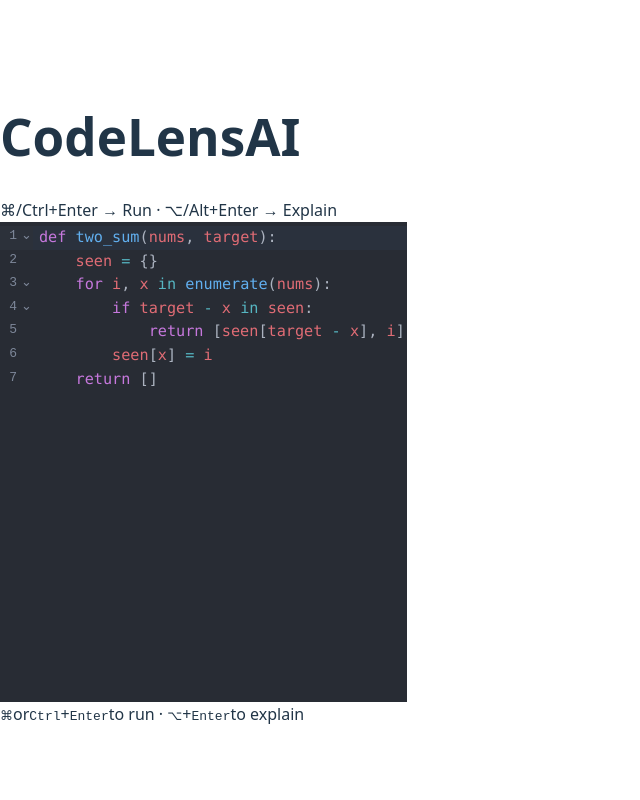
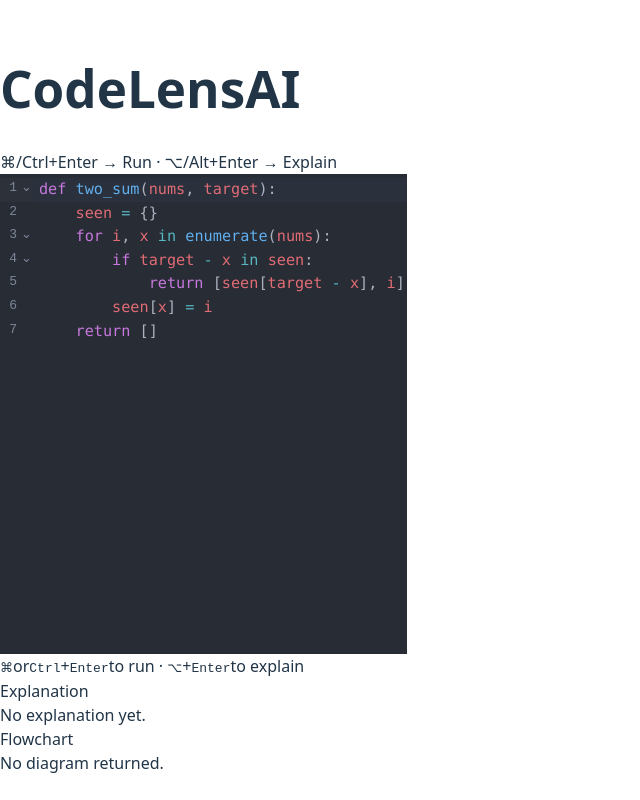
Before and after one commit to ishraqb/codelensai, a React app in the folder frontend/: page / in a window 1280 px wide. Shown: the whole page, without its empty margins (0-640 px from the left). Built offline with nearby package versions, Linux system fonts and the light colour scheme; the HTML template or start-up script is replaced by a standard one.

Commit message:
feat(ui): add results panel with Mermaid flowchart render

```diff
--- a/frontend/src/App.jsx
+++ b/frontend/src/App.jsx
@@ -1,5 +1,6 @@
 import { useState } from "react";
 import CodeEditor from "./components/CodeEditor";
+import OutputPanel from "./components/OutputPanel";
 
 export default function App() {
   const [code, setCode] = useState(
@@ -21,6 +22,7 @@
     setError("");
     setResult(null);
     try {
+      // Adjust URL if your route is different (e.g., /api/explain)
       const res = await fetch("http://127.0.0.1:8000/explain", {
         method: "POST",
         headers: { "Content-Type": "application/json" },
@@ -31,7 +33,7 @@
         throw new Error(msg || `HTTP ${res.status}`);
       }
       const data = await res.json();
-      setResult(data); // whatever your FastAPI returns (explanation rows, diagram, etc.)
+      setResult(data); // expects { explanation: [...], diagram: "mermaid graph", ... }
     } catch (e) {
       setError(String(e.message || e));
     } finally {
@@ -39,8 +41,8 @@
     }
   }
 
-  // Optional stub if you add a /run endpoint later
-  async function run() {
+  // Optional: wire this later to a /run endpoint
+  function run() {
     alert("Run not implemented yet — focus on Explain first.");
   }
 
@@ -57,25 +59,13 @@
         language="python"
         value={code}
         onChange={setCode}
-        onRun={run}          // ⌘/Ctrl+Enter (stub for now)
+        onRun={run}          // ⌘/Ctrl+Enter
         onExplain={explain}  // ⌥/Alt+Enter
         height="480px"
         placeholder="Paste your Python function…"
       />
 
-      <div className="mt-4">
-        {loading && <div className="text-sm text-zinc-400">Explaining…</div>}
-        {error && (
-          <pre className="mt-2 p-3 rounded-xl bg-zinc-900 ring-1 ring-zinc-800 text-red-400 whitespace-pre-wrap">
-            {error}
-          </pre>
-        )}
-        {result && (
-          <pre className="mt-2 p-3 rounded-xl bg-zinc-900 ring-1 ring-zinc-800 overflow-auto">
-            {JSON.stringify(result, null, 2)}
-          </pre>
-        )}
-      </div>
+      <OutputPanel result={result} error={error} loading={loading} />
     </div>
   );
 }
--- /dev/null
+++ b/frontend/src/components/OutputPanel.jsx
@@ -0,0 +1,62 @@
+import { useEffect, useRef } from "react";
+import mermaid from "mermaid";
+
+/**
+ * OutputPanel
+ * Renders:
+ *  - Explanation list (expects result.explanation: Array<{ line?: number, text: string, indent?: number }>)
+ *  - Mermaid diagram (expects result.diagram: string)
+ */
+export default function OutputPanel({ result, error, loading }) {
+  const diagramRef = useRef(null);
+
+  // Render Mermaid whenever the diagram string changes
+  useEffect(() => {
+    if (!result?.diagram) return;
+    // Safe defaults for local dev; you can tighten later
+    mermaid.initialize({ startOnLoad: false, securityLevel: "loose", theme: "dark" });
+
+    const host = diagramRef.current;
+    if (host) {
+      host.innerHTML = `<div class="mermaid">${result.diagram}</div>`;
+      mermaid.run({ nodes: [host] });
+    }
+  }, [result?.diagram]);
+
+  return (
+    <div className="mt-4 grid gap-4 md:grid-cols-2">
+      {/* Explanation column */}
+      <div className="rounded-2xl bg-zinc-900 ring-1 ring-zinc-800 p-4 overflow-auto">
+        <div className="text-sm font-medium text-zinc-300 mb-2">Explanation</div>
+        {loading && <div className="text-zinc-400 text-sm">Explaining…</div>}
+        {error && (
+          <pre className="text-red-400 whitespace-pre-wrap text-sm">{error}</pre>
+        )}
+        {!loading && !error && (!result?.explanation || result.explanation.length === 0) && (
+          <div className="text-zinc-500 text-sm">No explanation yet.</div>
+        )}
+        {Array.isArray(result?.explanation) && result.explanation.length > 0 && (
+          <ul className="text-sm leading-6">
+            {result.explanation.map((row, i) => (
+              <li key={i} style={{ paddingLeft: `${(row?.indent ?? 0) * 16}px` }}>
+                <span className="text-zinc-500 pr-2">
+                  {row?.line != null ? String(row.line).padStart(2, " ") : "  "}
+                </span>
+                <span className="text-zinc-100">{row?.text ?? ""}</span>
+              </li>
+            ))}
+          </ul>
+        )}
+      </div>
+
+      {/* Diagram column */}
+      <div className="rounded-2xl bg-zinc-900 ring-1 ring-zinc-800 p-4 overflow-auto">
+        <div className="text-sm font-medium text-zinc-300 mb-2">Flowchart</div>
+        {!result?.diagram && (
+          <div className="text-zinc-500 text-sm">No diagram returned.</div>
+        )}
+        <div ref={diagramRef} />
+      </div>
+    </div>
+  );
+}
```
